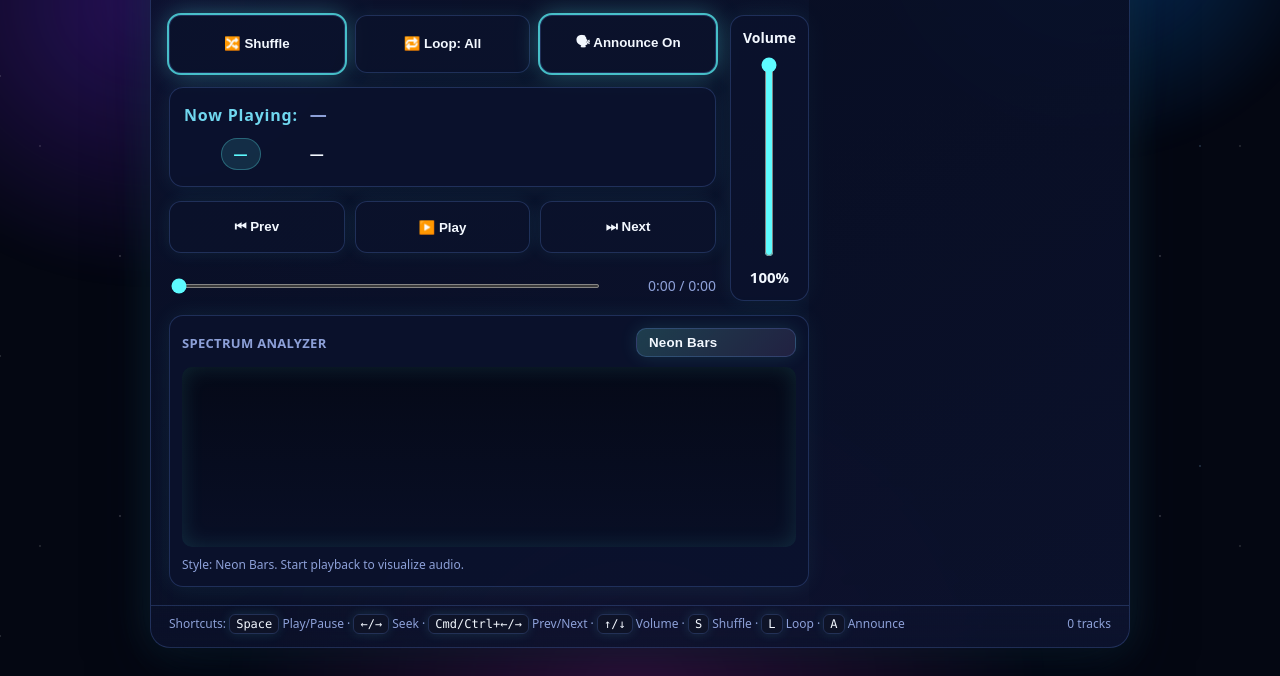
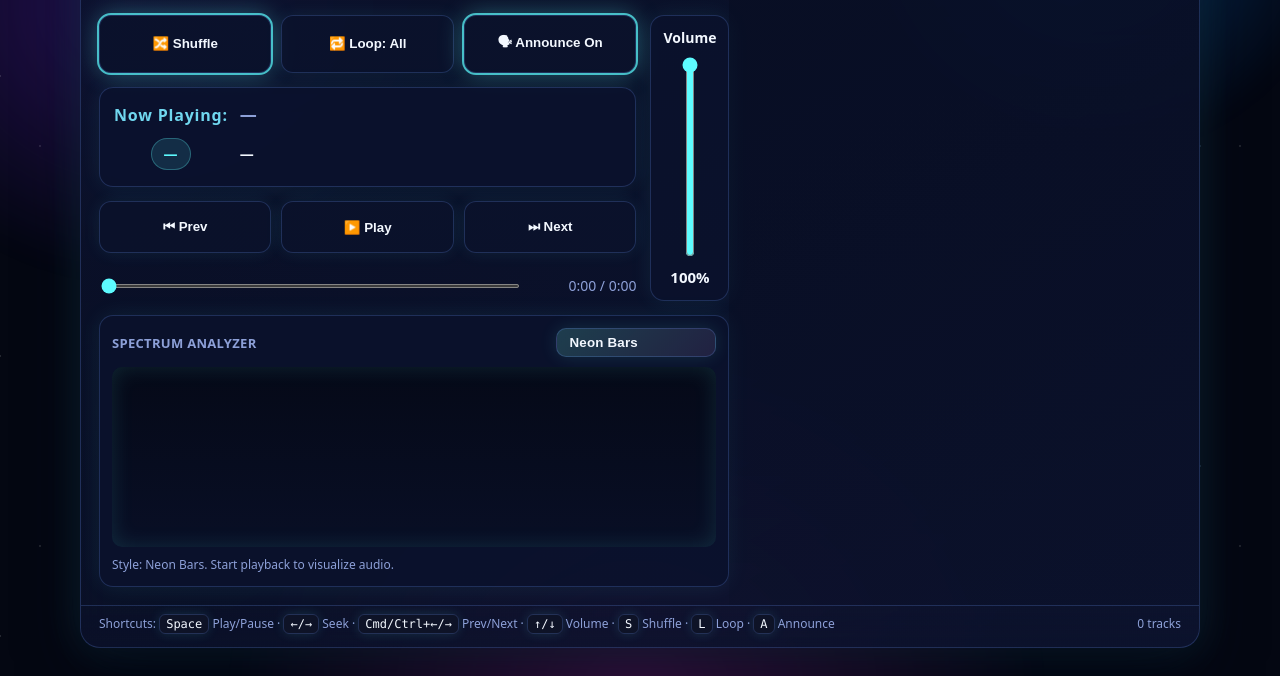
Before and after one commit to NightVsKnight/LocalWebAudioPlayer, a plain HTML site: page player.html in a window 1280 px wide. Shown: the part 124-800 px from the top of the page. Drawn offline with Linux system fonts and the light colour scheme.

Commit message:
Widen playlist column for long filenames
  - enlarge playlist clamp range and app width cap for roomy desktop layouts
  - use a responsive root override near 1100 px to keep the main player balanced

```diff
--- a/player.html
+++ b/player.html
@@ -15,6 +15,7 @@
     --border: rgba(108, 154, 255, 0.22);
     --glow: rgba(93, 251, 255, 0.45);
     --ctrl-min: 120px;
+    --playlist-width: clamp(420px, 42%, 600px);
   }
   * { box-sizing: border-box; }
   body {
@@ -48,7 +49,7 @@
     animation: starDrift 60s linear infinite;
   }
   .app {
-    width: min(980px, 100%); background: linear-gradient(150deg, var(--panel), var(--panel-strong));
+    width: min(1120px, 100%); background: linear-gradient(150deg, var(--panel), var(--panel-strong));
     border: 1px solid var(--border); border-radius: 20px; box-shadow: 0 20px 60px rgba(2, 8, 23, 0.65), 0 0 38px rgba(93, 251, 255, 0.15);
     overflow: hidden;
     backdrop-filter: blur(16px);
@@ -70,9 +71,11 @@
   .choose:hover { border-color: rgba(93, 251, 255, 0.45); box-shadow: 0 0 24px rgba(93, 251, 255, 0.28); transform: translateY(-1px); }
   .wrap {
     /* Left: main player (will have an internal 4-col grid), Right: playlist */
-    display: grid; grid-template-columns: 1fr 320px; gap: 0; min-height: 520px;
-  }
-  @media (max-width: 1100px) { .wrap { grid-template-columns: 1fr 260px; } }
+    display: grid; grid-template-columns: minmax(0, 1fr) var(--playlist-width); gap: 0; min-height: 520px;
+  }
+  @media (max-width: 1100px) {
+    :root { --playlist-width: clamp(320px, 45%, 380px); }
+  }
   @media (max-width: 900px) { .wrap { grid-template-columns: 1fr; } }
 
   .player {
```
Also changed, not shown: 1 other file.
